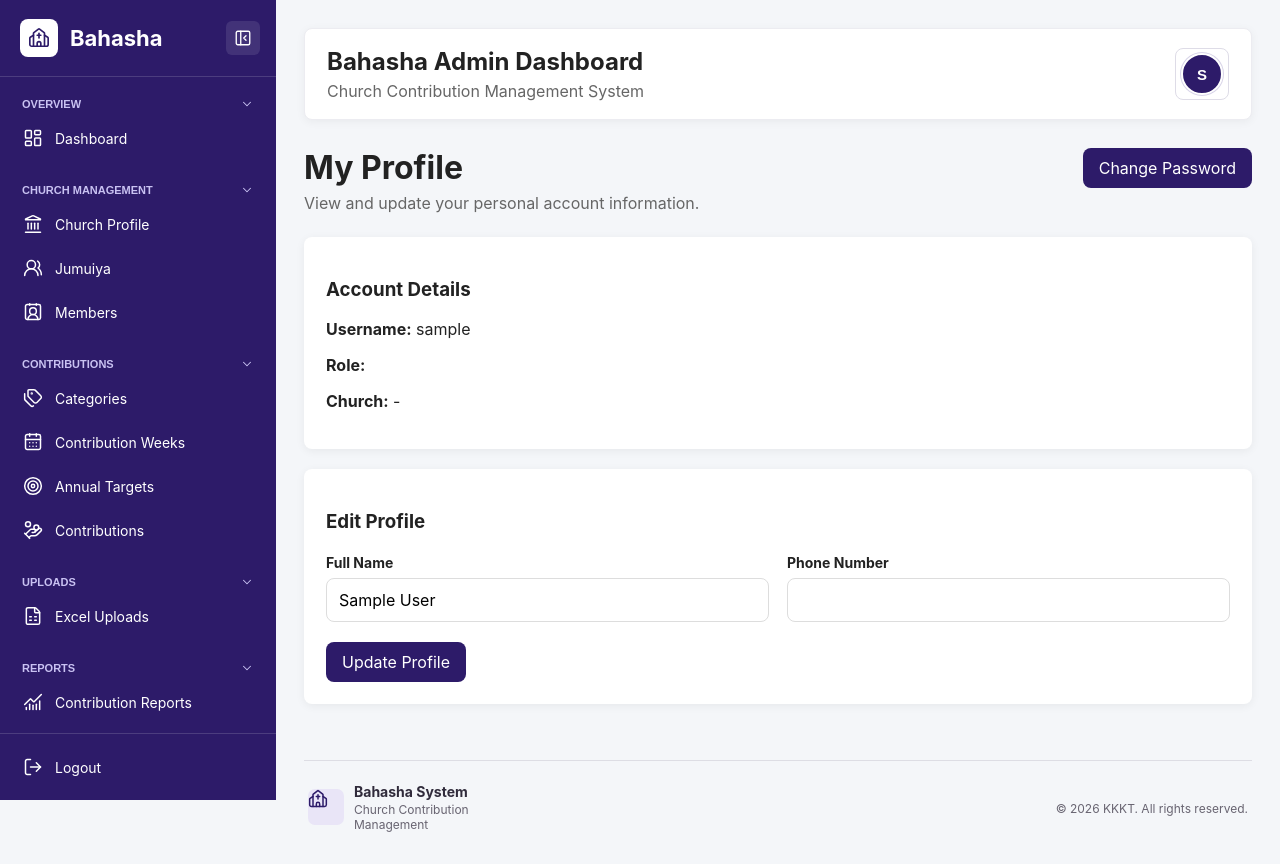
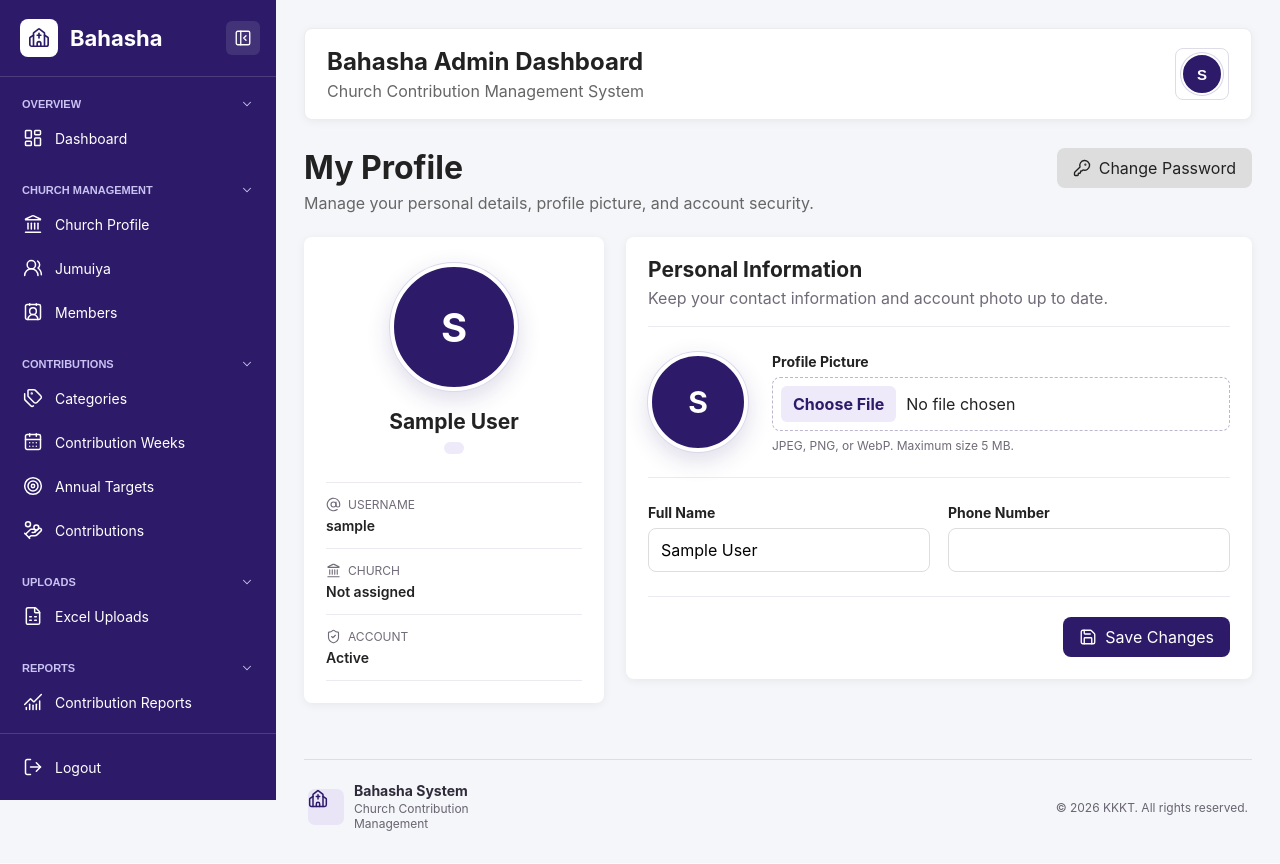
Before and after one commit to Oswaldgerald/bahasha-web, a Django app: page /web/profile/ in a window 1280 px wide. After the commit the page ends 831 px from the top, so only its background shows below. Run offline with Django 5.2, Linux system fonts and the light colour scheme; the visitor is signed in with stand-in values (Sample User, id 1).

Commit message:
Add intuitive profile picture management

```diff
--- a/requirements.txt
+++ b/requirements.txt
@@ -5,5 +5,6 @@
 gunicorn==23.0.0
 openpyxl==3.1.5
 pandas==3.0.3
+Pillow==12.3.0
 psycopg2-binary==2.9.12
 whitenoise==6.11.0
--- a/static/css/layout.css
+++ b/static/css/layout.css
@@ -356,6 +356,13 @@
     height: 46px;
 }
 
+.user-avatar img {
+    border-radius: 50%;
+    height: 100%;
+    object-fit: cover;
+    width: 100%;
+}
+
 .account-dropdown {
     background: white;
     border: 1px solid #e4e2ea;
--- /dev/null
+++ b/static/css/profile.css
@@ -0,0 +1,209 @@
+.profile-layout {
+    align-items: start;
+    display: grid;
+    gap: 22px;
+    grid-template-columns: minmax(240px, 300px) minmax(0, 1fr);
+}
+
+.profile-layout > .card {
+    margin-top: 0;
+}
+
+.profile-overview {
+    text-align: center;
+}
+
+.profile-avatar,
+.profile-photo-preview {
+    align-items: center;
+    background: #2d1b69;
+    border: 4px solid white;
+    border-radius: 50%;
+    box-shadow: 0 0 0 1px #dcd8ea, 0 8px 24px rgba(45, 27, 105, 0.16);
+    color: white;
+    display: flex;
+    font-size: 40px;
+    font-weight: 700;
+    height: 120px;
+    justify-content: center;
+    margin: 4px auto 18px;
+    overflow: hidden;
+    text-transform: uppercase;
+    width: 120px;
+}
+
+.profile-avatar img,
+.profile-photo-preview img {
+    height: 100%;
+    object-fit: cover;
+    width: 100%;
+}
+
+.profile-overview h2 {
+    font-size: 21px;
+    margin: 0;
+}
+
+.profile-role {
+    background: #eeeaf9;
+    border-radius: 20px;
+    color: #2d1b69;
+    display: inline-block;
+    font-size: 12px;
+    font-weight: 700;
+    margin-top: 8px;
+    padding: 6px 10px;
+}
+
+.profile-facts {
+    border-top: 1px solid #eceaf0;
+    margin: 24px 0 0;
+    text-align: left;
+}
+
+.profile-facts > div {
+    border-bottom: 1px solid #eceaf0;
+    padding: 14px 0;
+}
+
+.profile-facts dt {
+    align-items: center;
+    color: #706b78;
+    display: flex;
+    font-size: 12px;
+    gap: 7px;
+    margin-bottom: 5px;
+    text-transform: uppercase;
+}
+
+.profile-facts dt svg {
+    height: 15px;
+    width: 15px;
+}
+
+.profile-facts dd {
+    font-size: 14px;
+    font-weight: 600;
+    margin: 0;
+    overflow-wrap: anywhere;
+}
+
+.profile-section-heading {
+    border-bottom: 1px solid #eceaf0;
+    margin: -2px 0 24px;
+    padding-bottom: 18px;
+}
+
+.profile-section-heading h2 {
+    font-size: 21px;
+    margin: 0;
+}
+
+.profile-section-heading p {
+    color: #706b78;
+    margin: 6px 0 0;
+}
+
+.profile-photo-editor {
+    align-items: center;
+    border-bottom: 1px solid #eceaf0;
+    display: flex;
+    gap: 24px;
+    margin-bottom: 24px;
+    padding-bottom: 24px;
+}
+
+.profile-photo-preview {
+    flex: 0 0 92px;
+    font-size: 30px;
+    height: 92px;
+    margin: 0;
+    width: 92px;
+}
+
+.profile-photo-controls {
+    flex: 1;
+    min-width: 0;
+}
+
+.profile-file-input {
+    border: 1px dashed #bcb6ce;
+    cursor: pointer;
+    max-width: 480px;
+    padding: 8px;
+}
+
+.profile-file-input::file-selector-button {
+    background: #eeeaf9;
+    border: 0;
+    border-radius: 6px;
+    color: #2d1b69;
+    cursor: pointer;
+    font: inherit;
+    font-weight: 700;
+    margin-right: 10px;
+    padding: 8px 12px;
+}
+
+.field-help {
+    color: #706b78;
+    font-size: 12px;
+    margin: 7px 0 0;
+}
+
+.remove-picture-option {
+    align-items: center;
+    color: #9c2d25;
+    cursor: pointer;
+    display: flex;
+    font-weight: 600;
+    gap: 8px;
+    margin-top: 12px;
+}
+
+.remove-picture-option input {
+    height: 17px;
+    margin: 0;
+    min-height: 0;
+    width: 17px;
+}
+
+.profile-fields {
+    margin-top: 4px;
+}
+
+.profile-actions {
+    border-top: 1px solid #eceaf0;
+    justify-content: flex-end;
+    margin-top: 24px;
+    padding-top: 20px;
+}
+
+@media (max-width: 900px) {
+    .profile-layout {
+        grid-template-columns: 1fr;
+    }
+
+    .profile-overview {
+        text-align: left;
+    }
+
+    .profile-avatar {
+        margin-left: 0;
+    }
+}
+
+@media (max-width: 600px) {
+    .profile-photo-editor {
+        align-items: flex-start;
+        flex-direction: column;
+    }
+
+    .profile-actions {
+        justify-content: stretch;
+    }
+
+    .profile-actions .btn-primary {
+        width: 100%;
+    }
+}
--- /dev/null
+++ b/static/js/profile.js
@@ -0,0 +1,62 @@
+document.addEventListener("DOMContentLoaded", () => {
+    const input = document.querySelector(".profile-file-input");
+    const previewImage = document.querySelector("[data-preview-image]");
+    const fallback = document.querySelector("[data-preview-fallback]");
+    const removeCheckbox = document.querySelector('[name="remove_picture"]');
+
+    if (!input || !previewImage || !fallback) {
+        return;
+    }
+
+    let objectUrl = null;
+    const originalSource = previewImage.dataset.originalSrc || "";
+
+    const showFallback = () => {
+        previewImage.hidden = true;
+        fallback.hidden = false;
+    };
+
+    const showImage = (source) => {
+        previewImage.src = source;
+        previewImage.hidden = false;
+        fallback.hidden = true;
+    };
+
+    input.addEventListener("change", () => {
+        const [file] = input.files;
+        if (!file || !file.type.startsWith("image/")) {
+            if (originalSource) {
+                showImage(originalSource);
+            } else {
+                showFallback();
+            }
+            return;
+        }
+
+        if (objectUrl) {
+            URL.revokeObjectURL(objectUrl);
+        }
+
+        objectUrl = URL.createObjectURL(file);
+        showImage(objectUrl);
+
+        if (removeCheckbox) {
+            removeCheckbox.checked = false;
+        }
+    });
+
+    removeCheckbox?.addEventListener("change", () => {
+        if (removeCheckbox.checked) {
+            input.value = "";
+            showFallback();
+        } else if (originalSource) {
+            showImage(originalSource);
+        }
+    });
+
+    window.addEventListener("beforeunload", () => {
+        if (objectUrl) {
+            URL.revokeObjectURL(objectUrl);
+        }
+    });
+});
--- a/templates/partials/navbar.html
+++ b/templates/partials/navbar.html
@@ -14,7 +14,11 @@
             aria-label="Open account menu"
         >
             <span class="user-avatar" aria-hidden="true">
-                {{ request.user.full_name|default:request.user.username|slice:":1"|upper }}
+                {% if request.user.profile_picture %}
+                    <img src="{% url 'web_profile_picture' %}" alt="">
+                {% else %}
+                    {{ request.user.full_name|default:request.user.username|slice:":1"|upper }}
+                {% endif %}
             </span>
             <i data-lucide="chevron-down" aria-hidden="true"></i>
         </button>
@@ -22,7 +26,11 @@
         <div class="account-dropdown" id="account-dropdown" role="menu" aria-hidden="true">
             <div class="account-dropdown-header">
                 <span class="user-avatar user-avatar-large" aria-hidden="true">
-                    {{ request.user.full_name|default:request.user.username|slice:":1"|upper }}
+                    {% if request.user.profile_picture %}
+                        <img src="{% url 'web_profile_picture' %}" alt="">
+                    {% else %}
+                        {{ request.user.full_name|default:request.user.username|slice:":1"|upper }}
+                    {% endif %}
                 </span>
                 <div class="account-identity">
                     <strong>{{ request.user.full_name|default:request.user.username }}</strong>
--- a/templates/profile/detail.html
+++ b/templates/profile/detail.html
@@ -1,60 +1,125 @@
 {% extends "base.html" %}
+{% load static %}
+
+{% block extra_css %}
+<link rel="stylesheet" href="{% static 'css/profile.css' %}">
+{% endblock %}
+
+{% block extra_js %}
+<script src="{% static 'js/profile.js' %}" defer></script>
+{% endblock %}
 
 {% block content %}
 
 <div class="page-header">
     <div>
         <h1>My Profile</h1>
-        <p>View and update your personal account information.</p>
+        <p>Manage your personal details, profile picture, and account security.</p>
     </div>
 
-    <a href="{% url 'web_change_password' %}" class="btn-primary">
-        Change Password
+    <a href="{% url 'web_change_password' %}" class="btn-secondary">
+        <i data-lucide="key-round" aria-hidden="true"></i>
+        <span>Change Password</span>
     </a>
 </div>
 
-<div class="card">
-    <h3>Account Details</h3>
+<div class="profile-layout">
+    <aside class="card profile-overview">
+        <div class="profile-avatar">
+            {% if request.user.profile_picture %}
+                <img src="{% url 'web_profile_picture' %}" alt="{{ request.user.full_name }}" data-profile-image>
+            {% else %}
+                <span>{{ request.user.full_name|default:request.user.username|slice:":1"|upper }}</span>
+            {% endif %}
+        </div>
 
-    <p><strong>Username:</strong> {{ request.user.username }}</p>
-    <p><strong>Role:</strong> {{ request.user.get_role_display }}</p>
+        <h2>{{ request.user.full_name|default:request.user.username }}</h2>
+        <span class="profile-role">{{ request.user.get_role_display }}</span>
 
-    <p>
-        <strong>Church:</strong>
+        <dl class="profile-facts">
+            <div>
+                <dt><i data-lucide="at-sign" aria-hidden="true"></i> Username</dt>
+                <dd>{{ request.user.username }}</dd>
+            </div>
+            <div>
+                <dt><i data-lucide="landmark" aria-hidden="true"></i> Church</dt>
+                <dd>
                     {% if request.user.church %}
                         {{ request.user.church.church_name }}
                     {% else %}
-            -
+                        Not assigned
                     {% endif %}
-    </p>
+                </dd>
+            </div>
+            <div>
+                <dt><i data-lucide="shield-check" aria-hidden="true"></i> Account</dt>
+                <dd>{% if request.user.is_active %}Active{% else %}Inactive{% endif %}</dd>
+            </div>
+        </dl>
+    </aside>
+
+    <section class="card profile-settings">
+        <div class="profile-section-heading">
+            <div>
+                <h2>Personal Information</h2>
+                <p>Keep your contact information and account photo up to date.</p>
+            </div>
         </div>
 
-<div class="card">
-    <h3>Edit Profile</h3>
-
-    <form method="post">
+        <form method="post" enctype="multipart/form-data">
             {% csrf_token %}
 
-        <div class="form-grid">
+            <div class="profile-photo-editor">
+                <div class="profile-photo-preview" data-photo-preview>
+                    <img
+                        src="{% if request.user.profile_picture %}{% url 'web_profile_picture' %}{% endif %}"
+                        alt="Profile picture preview"
+                        data-preview-image
+                        data-original-src="{% if request.user.profile_picture %}{% url 'web_profile_picture' %}{% endif %}"
+                        {% if not request.user.profile_picture %}hidden{% endif %}
+                    >
+                    <span data-preview-fallback{% if request.user.profile_picture %} hidden{% endif %}>
+                        {{ request.user.full_name|default:request.user.username|slice:":1"|upper }}
+                    </span>
+                </div>
+
+                <div class="profile-photo-controls">
+                    <label for="{{ form.profile_picture.id_for_label }}">Profile Picture</label>
+                    {{ form.profile_picture }}
+                    {{ form.profile_picture.errors }}
+                    <p class="field-help">JPEG, PNG, or WebP. Maximum size 5 MB.</p>
+
+                    {% if request.user.profile_picture %}
+                        <label class="remove-picture-option">
+                            {{ form.remove_picture }}
+                            <span>Remove current picture</span>
+                        </label>
+                    {% endif %}
+                </div>
+            </div>
+
+            <div class="form-grid profile-fields">
                 <div>
-                <label>Full Name</label>
+                    <label for="{{ form.full_name.id_for_label }}">Full Name</label>
                     {{ form.full_name }}
                     {{ form.full_name.errors }}
                 </div>
 
                 <div>
-                <label>Phone Number</label>
+                    <label for="{{ form.phone_number.id_for_label }}">Phone Number</label>
                     {{ form.phone_number }}
                     {{ form.phone_number.errors }}
                 </div>
             </div>
 
-        <br>
-
+            <div class="form-actions profile-actions">
                 <button type="submit" class="btn-primary">
-            Update Profile
+                    <i data-lucide="save" aria-hidden="true"></i>
+                    <span>Save Changes</span>
                 </button>
+            </div>
         </form>
+    </section>
 </div>
 
 {% endblock %}
--- a/users/admin.py
+++ b/users/admin.py
@@ -40,6 +40,7 @@
                 "phone_number",
                 "role",
                 "church",
+                "profile_picture",
             )
         }),
     )
@@ -51,6 +52,7 @@
                 "phone_number",
                 "role",
                 "church",
+                "profile_picture",
             )
         }),
     )
--- a/web/forms.py
+++ b/web/forms.py
@@ -348,9 +348,60 @@
 
 # Profile form
 class ProfileUpdateForm(forms.ModelForm):
+    remove_picture = forms.BooleanField(required=False)
+
+    def __init__(self, *args, **kwargs):
+        super().__init__(*args, **kwargs)
+        self._original_picture_name = (
+            self.instance.profile_picture.name
+            if self.instance and self.instance.profile_picture
+            else ""
+        )
+
+    def clean_profile_picture(self):
+        picture = self.cleaned_data.get("profile_picture")
+        if not picture or picture == self.instance.profile_picture:
+            return picture
+
+        if picture.size > 5 * 1024 * 1024:
+            raise forms.ValidationError("Profile picture must be 5 MB or smaller.")
+
+        image_format = getattr(getattr(picture, "image", None), "format", "")
+        if image_format not in {"JPEG", "PNG", "WEBP"}:
+            raise forms.ValidationError("Upload a JPEG, PNG, or WebP image.")
+
+        if picture.image.width > 5000 or picture.image.height > 5000:
+            raise forms.ValidationError("Image dimensions must not exceed 5000 x 5000 pixels.")
+
+        return picture
+
+    def save(self, commit=True):
+        user = super().save(commit=False)
+        remove_picture = self.cleaned_data.get("remove_picture", False)
+        has_new_picture = "profile_picture" in self.files
+
+        if remove_picture:
+            user.profile_picture = None
+
+        if commit:
+            user.save()
+            if self._original_picture_name and (remove_picture or has_new_picture):
+                storage = self.instance._meta.get_field("profile_picture").storage
+                if self._original_picture_name != user.profile_picture.name:
+                    storage.delete(self._original_picture_name)
+
+        return user
+
     class Meta:
         model = User
         fields = [
+            "profile_picture",
             "full_name",
             "phone_number",
         ]
+        widgets = {
+            "profile_picture": forms.FileInput(attrs={
+                "accept": "image/jpeg,image/png,image/webp",
+                "class": "profile-file-input",
+            }),
+        }
--- a/web/urls.py
+++ b/web/urls.py
@@ -75,5 +75,6 @@
     # auth
     path("", include("users.urls")),
     path("profile/", views.profile_view, name="web_profile"),
+    path("profile/picture/", views.profile_picture_view, name="web_profile_picture"),
     path("profile/change-password/", views.change_password_view, name="web_change_password"),
     ]
--- a/web/views.py
+++ b/web/views.py
@@ -49,6 +49,8 @@
 from django.contrib.auth.forms import PasswordChangeForm
 from django.views.decorators.http import require_POST
 from .forms import ProfileUpdateForm
+from django.http import FileResponse, Http404
+import mimetypes
 
 
 # Dashboard and Analysis
@@ -1173,6 +1175,7 @@
     if request.method == "POST":
         form = ProfileUpdateForm(
             request.POST,
+            request.FILES,
             instance=request.user
         )
 
@@ -1186,6 +1189,23 @@
     return render(request, "profile/detail.html", {
         "form": form
     })
+
+
+@login_required(login_url="login")
+def profile_picture_view(request):
+    picture = request.user.profile_picture
+    if not picture:
+        raise Http404("Profile picture not found.")
+
+    try:
+        picture_file = picture.open("rb")
+    except FileNotFoundError as error:
+        raise Http404("Profile picture not found.") from error
+
+    content_type = mimetypes.guess_type(picture.name)[0] or "application/octet-stream"
+    response = FileResponse(picture_file, content_type=content_type)
+    response["Cache-Control"] = "private, no-store"
+    return response
 
 
 @login_required(login_url="login")
```
Also changed, not shown: users/models.py (+11 -0 lines), users/tests.py (+93 -1 lines), README.md, users/migrations/0003_user_profile_picture.py (added). Lines whose indentation alone changed are shown as unchanged.
